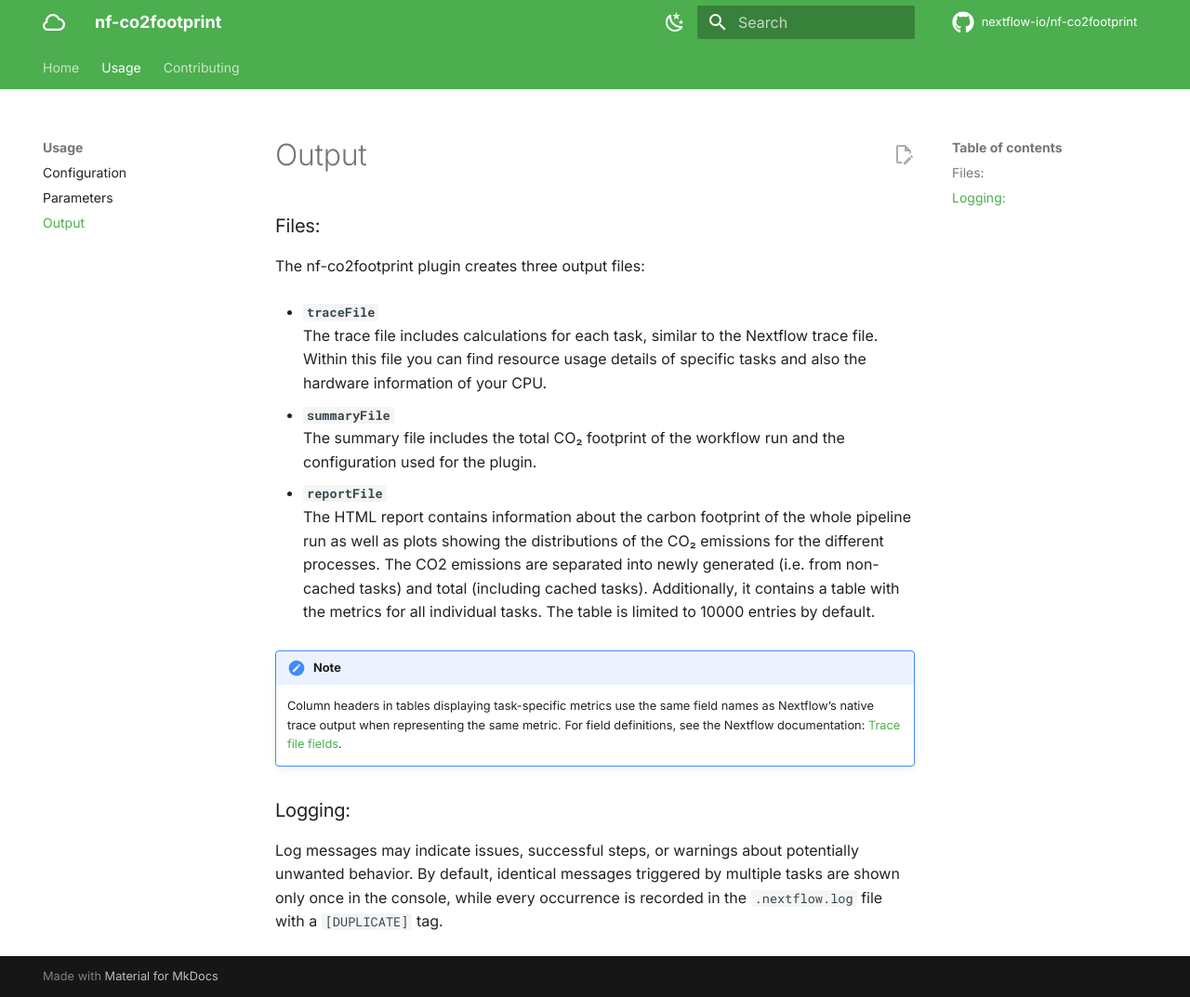
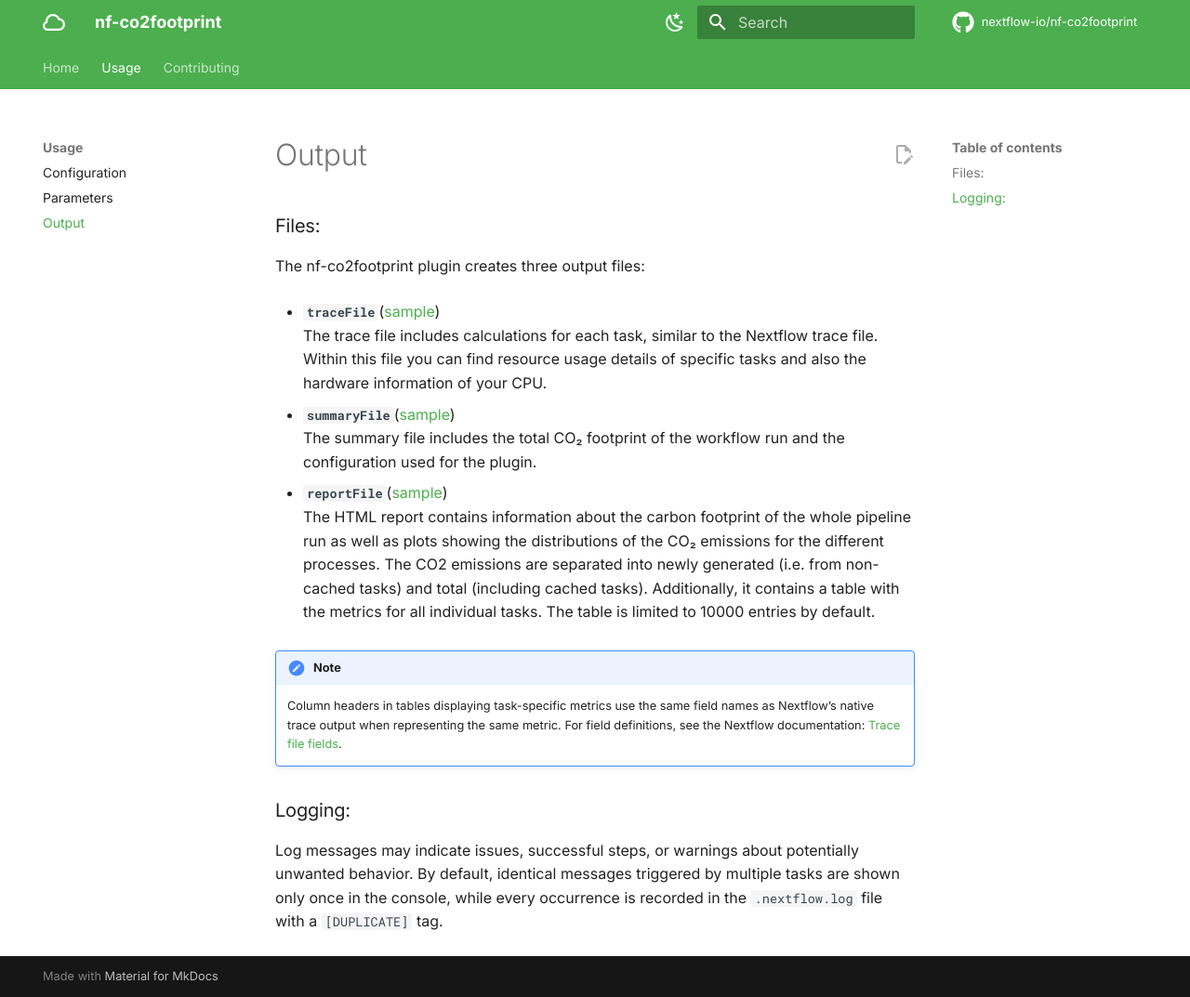
Before and after one commit to nextflow-io/nf-co2footprint, an MkDocs documentation site: the page built from docs/usage/output.md, in a window 1280 px wide and 1073 px high. Shown: the whole window at 93% size. Built offline with MkDocs 1.6.1 and Material for MkDocs 9.7.7, drawn with Linux system fonts in a browser that asks for light colours; comment, search, counter and statistics services are not loaded.

Commit message:
Documentation: Added sample output to output.md and Quick Start / README.md
Documentation: Added changes to CHANGELOG.md
Signed-off-by: Josua Carl <josua.carl@uni-tuebingen.de>

```diff
--- a/docs/usage/output.md
+++ b/docs/usage/output.md
@@ -7,13 +7,13 @@ description: Output of the nf-co2footprint plugin.
 
 The nf-co2footprint plugin creates three output files:
 
-- **`traceFile`**
+- **`traceFile`**([sample](../assets/co2footprint_trace_sample.txt))
   The trace file includes calculations for each task, similar to the Nextflow trace file. Within this file you can find resource usage details of specific tasks and also the hardware information of your CPU.
 
-- **`summaryFile`**
+- **`summaryFile`**([sample](../assets/co2footprint_summary_sample.txt))
   The summary file includes the total CO₂ footprint of the workflow run and the configuration used for the plugin.
 
-- **`reportFile`**
+- **`reportFile`**([sample](../assets/co2footprint_report_sample.html))
   The HTML report contains information about the carbon footprint of the whole pipeline run as well as plots showing the distributions of the CO₂ emissions for the different processes. The CO2 emissions are separated into newly generated (i.e. from non-cached tasks) and total (including cached tasks). Additionally, it contains a table with the metrics for all individual tasks. The table is limited to 10000 entries by default.
 
 !!! note
```
Also changed, not shown: CHANGELOG.md (+1 -0 lines), README.md (+3 -0 lines).
